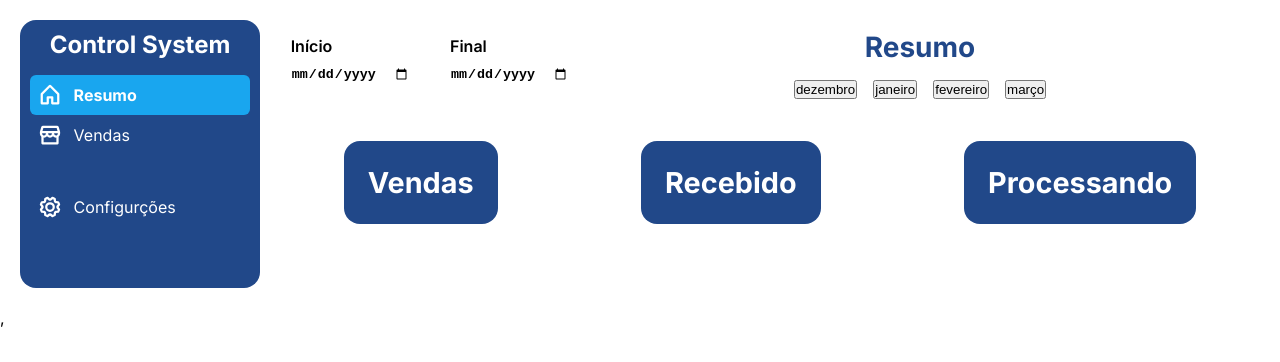
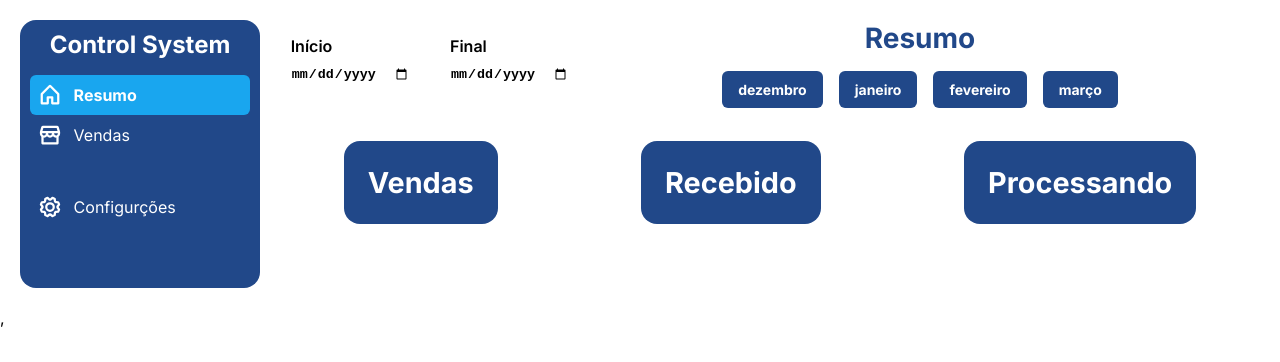
Before and after one commit to diegofchagas/control-system, a React (Vite) app: page / in a window 1280 px wide. Shown: the top 362 px of the page. Built offline with nearby package versions, Linux system fonts and the light colour scheme; no server answers.

Commit message:
add novos estilos ao componente MonthButton

```diff
--- a/src/Components/MonthButton/index.tsx
+++ b/src/Components/MonthButton/index.tsx
@@ -3,6 +3,7 @@ import { format, addMonths, startOfMonth, endOfMonth } from 'date-fns';
 import { ptBR } from 'date-fns/locale';
 import { useContext } from 'react';
 import { DataContext } from '../../context/DataContext';
+import { Button } from './style';
 
 export const MontButton = ({month}:{month:number}) => {
 
@@ -22,6 +23,6 @@ export const MontButton = ({month}:{month:number}) => {
   }
 
   return (
-    <button onClick={()=> setMounth(month)}>{nameMonth(month)}</button>
+    <Button onClick={()=> setMounth(month)}>{nameMonth(month)}</Button>
   )
 }
--- /dev/null
+++ b/src/Components/MonthButton/style.ts
@@ -0,0 +1,19 @@
+import styled from 'styled-components';
+
+export const Button = styled.button`
+  background-color:#214889;
+  border:none;
+  border-radius:6px;
+  font-family: "Inter", sans-serif;
+  font-size:.875rem;
+  font-weight:700;
+  padding: .656rem 1rem;
+  line-height:1rem;
+  color: #fff;
+  cursor: pointer;
+  transition:background-color 1s;
+
+  &:hover{
+    background-color:#19A6EF;
+  }
+`;
```
